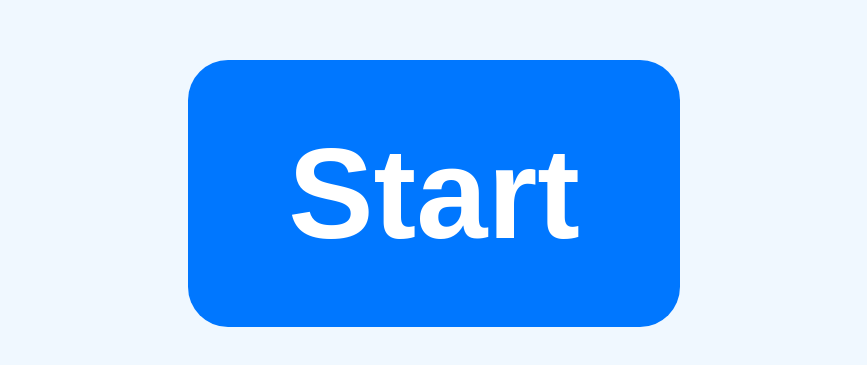
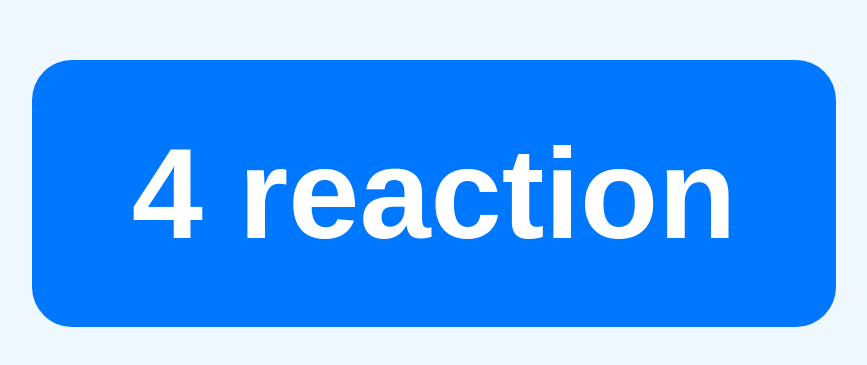
Before and after one commit to Everybodyhappyok4416/4directionReactionDrill, a React (Create React App) app: page / in a window 1280 px wide. Shown: the part 207-572 px from the top of the page, without its empty margins (206-1073 px from the left). Built offline with nearby package versions, Linux system fonts and the light colour scheme.

Commit message:
Update reaction time and logic

```diff
--- a/src/App.jsx
+++ b/src/App.jsx
@@ -18,7 +18,7 @@ const App = () => {
             className="start-button"
             onClick={() => setStage("countdown")}
           >
-            Start
+            4 reaction
           </button>
         </div>
       )}
```
Also changed, not shown: src/App.css (line endings or trailing spaces).
